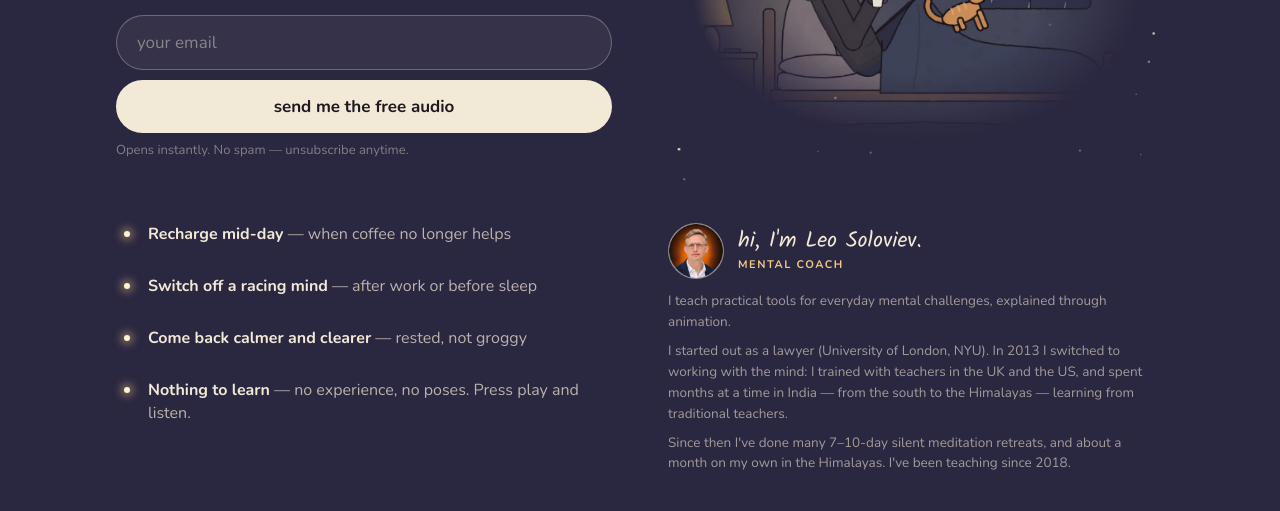
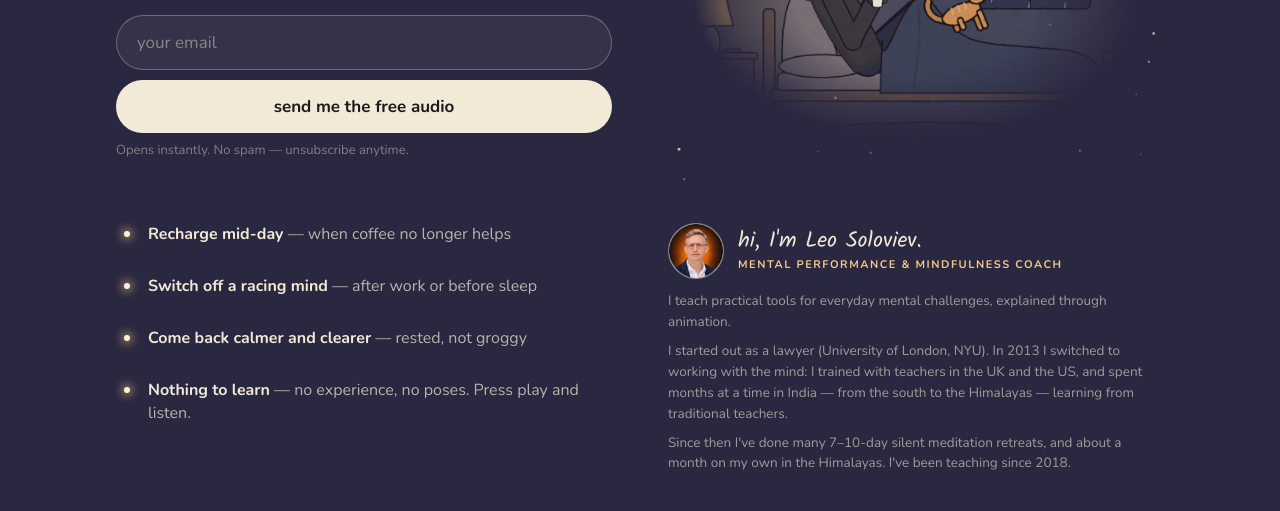
Before and after one commit to levsoloviev/byleo, a plain HTML site: page index.html in a window 1280 px wide. Shown: the part 271-782 px from the top of the page. Drawn offline with nearby package versions, Linux system fonts and the light colour scheme.

Commit message:
Add files via upload

```diff
--- a/index.html
+++ b/index.html
@@ -4,7 +4,7 @@
 <meta charset="utf-8" />
 <meta name="viewport" content="width=device-width, initial-scale=1" />
 <title>Rest deeply in just 12 minutes — free Yoga Nidra audio · byleo.org</title>
-<meta name="description" content="A guided Yoga Nidra (non-sleep deep rest) by Leo Soloviev, mental coach. Sit or lie down, close your eyes and follow my voice." />
+<meta name="description" content="A guided Yoga Nidra (non-sleep deep rest) by Leo Soloviev, mental performance & mindfulness coach. Sit or lie down, close your eyes and follow my voice." />
 <meta property="og:title" content="Rest deeply in just 12 minutes — free Yoga Nidra audio" />
 <meta property="og:description" content="A guided Yoga Nidra by Leo Soloviev. Sit or lie down, close your eyes and follow my voice." />
 <meta property="og:image" content="https://byleo.org/assets/share.jpg" />
@@ -116,7 +116,7 @@
           <img class="photo" src="assets/leo.jpg" width="56" height="56" alt="Leo Soloviev" />
           <div>
             <h2>hi, I'm Leo Soloviev.</h2>
-            <div class="role">mental coach</div>
+            <div class="role">mental performance &amp; mindfulness coach</div>
           </div>
         </div>
         <p>I teach practical tools for everyday mental challenges, explained through animation.</p>
```
